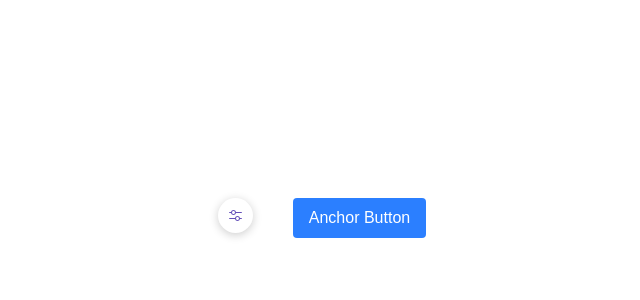
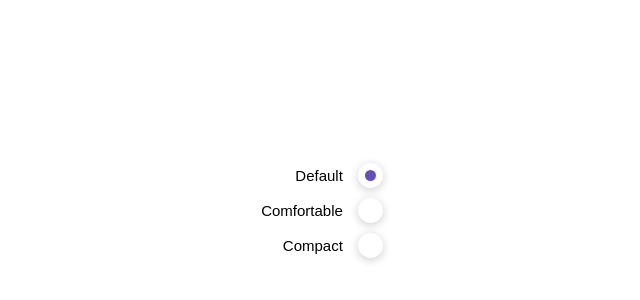
Before and after one commit to yaulhae/ui-lab, a Next.js app: page / in a window 1280 px wide. Shown: the part 190-490 px from the top of the page, without its empty margins (318-958 px from the left). Built offline with nearby package versions, Linux system fonts and the light colour scheme.

Commit message:
라디오 컴포넌트

```diff
--- a/package.json
+++ b/package.json
@@ -24,6 +24,8 @@
     "@radix-ui/react-label": "^2.1.7",
     "@radix-ui/react-menubar": "^1.1.15",
     "@radix-ui/react-popover": "^1.1.14",
+    "@radix-ui/react-progress": "^1.1.7",
+    "@radix-ui/react-radio-group": "^1.3.7",
     "@radix-ui/react-tooltip": "^1.2.7",
     "classnames": "^2.5.1",
     "clsx": "^2.1.1",
--- a/src/app/page.tsx
+++ b/src/app/page.tsx
@@ -12,6 +12,8 @@ import HoverCardDemo from "@/components/HoverCardDemo";
 import LabelDemo from "@/components/LabelDemo";
 import MenubarDemo from "@/components/MenuBarDemo";
 import PopoverDemo from "@/components/PopOverDemo";
+import ProgressDemo from "@/components/ProgressDemo";
+import RadioGroupDemo from "@/components/RadioGroupDemo";
 
 export default function Home() {
   return (
@@ -34,7 +36,9 @@ export default function Home() {
       {/* <HoverCardDemo /> */}
       {/* <LabelDemo /> */}
       {/* <MenubarDemo /> */}
-      <PopoverDemo />
+      {/* <PopoverDemo /> */}
+      {/* <ProgressDemo /> */}
+      <RadioGroupDemo />
     </div>
   );
 }
--- /dev/null
+++ b/src/components/ProgressDemo.tsx
@@ -0,0 +1,28 @@
+import * as React from "react";
+import { Progress, ProgressIndicator } from "@radix-ui/react-progress";
+
+export default function ProgressDemo() {
+  const [progress, setProgress] = React.useState(0);
+
+  React.useEffect(() => {
+    const timer = setInterval(() => {
+      setProgress((prev) => (prev >= 100 ? 0 : prev + 10));
+    }, 1000);
+
+    return () => clearInterval(timer);
+  }, []);
+
+  return (
+    <Progress
+      className="relative w-[300px] h-4 rounded bg-gray-200 overflow-hidden"
+      value={progress}
+      max={100}
+      style={{ transform: "translateZ(0)" }}
+    >
+      <ProgressIndicator
+        className="h-full bg-blue-500 transition-transform duration-700 ease-in-out"
+        style={{ transform: `translateX(-${100 - progress}%)` }}
+      />
+    </Progress>
+  );
+}
--- /dev/null
+++ b/src/components/RadioGroupDemo.tsx
@@ -0,0 +1,65 @@
+import * as React from "react";
+import {
+  RadioGroup,
+  RadioGroupIndicator,
+  RadioGroupItem,
+} from "@radix-ui/react-radio-group";
+
+const RadioGroupDemo = () => (
+  <form>
+    <RadioGroup
+      className="flex flex-col gap-2.5"
+      defaultValue="default"
+      aria-label="View density"
+      dir="rtl"
+    >
+      <div className="flex items-center">
+        <RadioGroupItem
+          className="size-[25px] cursor-default rounded-full bg-white shadow-[0_2px_10px] shadow-blackA4 outline-none hover:bg-violet3 focus:shadow-[0_0_0_2px] focus:shadow-black"
+          value="default"
+          id="r1"
+        >
+          <RadioGroupIndicator className="relative flex size-full items-center justify-center after:block after:size-[11px] after:rounded-full after:bg-violet11" />
+        </RadioGroupItem>
+        <label
+          className="pr-[15px] text-[15px] leading-none text-black"
+          htmlFor="r1"
+        >
+          Default
+        </label>
+      </div>
+      <div className="flex items-center">
+        <RadioGroupItem
+          className="size-[25px] cursor-default rounded-full bg-white shadow-[0_2px_10px] shadow-blackA4 outline-none hover:bg-violet3 focus:shadow-[0_0_0_2px] focus:shadow-black"
+          value="comfortable"
+          id="r2"
+        >
+          <RadioGroupIndicator className="relative flex size-full items-center justify-center after:block after:size-[11px] after:rounded-full after:bg-violet11" />
+        </RadioGroupItem>
+        <label
+          className="pr-[15px] text-[15px] leading-none text-black"
+          htmlFor="r2"
+        >
+          Comfortable
+        </label>
+      </div>
+      <div className="flex items-center">
+        <RadioGroupItem
+          className="size-[25px] cursor-default rounded-full bg-white shadow-[0_2px_10px] shadow-blackA4 outline-none hover:bg-violet3 focus:shadow-[0_0_0_2px] focus:shadow-black"
+          value="compact"
+          id="r3"
+        >
+          <RadioGroupIndicator className="relative flex size-full items-center justify-center after:block after:size-[11px] after:rounded-full after:bg-violet11" />
+        </RadioGroupItem>
+        <label
+          className="pr-[15px] text-[15px] leading-none text-black"
+          htmlFor="r3"
+        >
+          Compact
+        </label>
+      </div>
+    </RadioGroup>
+  </form>
+);
+
+export default RadioGroupDemo;
--- a/tailwind.config.js
+++ b/tailwind.config.js
@@ -1,4 +1,4 @@
-const { blackA, mauve, violet } = require("@radix-ui/colors");
+const { blackA, violet } = require("@radix-ui/colors");
 
 /** @type {import('tailwindcss').Config} */
 module.exports = {
@@ -7,35 +7,7 @@ module.exports = {
     extend: {
       colors: {
         ...blackA,
-        ...mauve,
         ...violet,
-      },
-      keyframes: {
-        slideUpAndFade: {
-          from: { opacity: "0", transform: "translateY(2px)" },
-          to: { opacity: "1", transform: "translateY(0)" },
-        },
-        slideRightAndFade: {
-          from: { opacity: "0", transform: "translateX(-2px)" },
-          to: { opacity: "1", transform: "translateX(0)" },
-        },
-        slideDownAndFade: {
-          from: { opacity: "0", transform: "translateY(-2px)" },
-          to: { opacity: "1", transform: "translateY(0)" },
-        },
-        slideLeftAndFade: {
-          from: { opacity: "0", transform: "translateX(2px)" },
-          to: { opacity: "1", transform: "translateX(0)" },
-        },
-      },
-      animation: {
-        slideUpAndFade: "slideUpAndFade 400ms cubic-bezier(0.16, 1, 0.3, 1)",
-        slideRightAndFade:
-          "slideRightAndFade 400ms cubic-bezier(0.16, 1, 0.3, 1)",
-        slideDownAndFade:
-          "slideDownAndFade 400ms cubic-bezier(0.16, 1, 0.3, 1)",
-        slideLeftAndFade:
-          "slideLeftAndFade 400ms cubic-bezier(0.16, 1, 0.3, 1)",
       },
     },
   },
```
Also changed, not shown: 1 other file (tests, documents, lock files or other folders).
